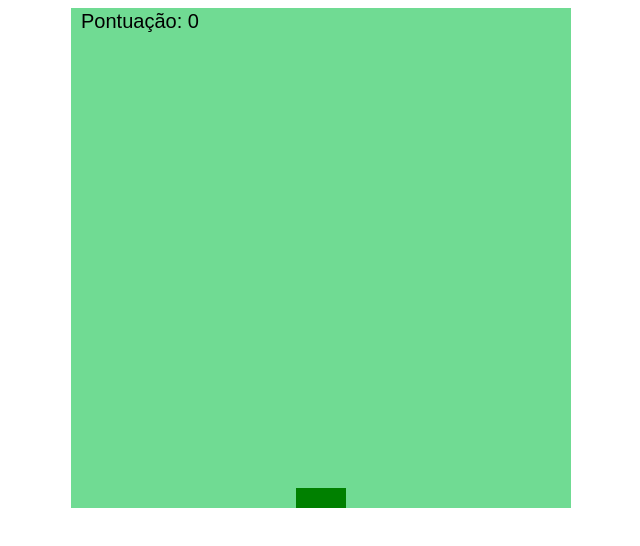
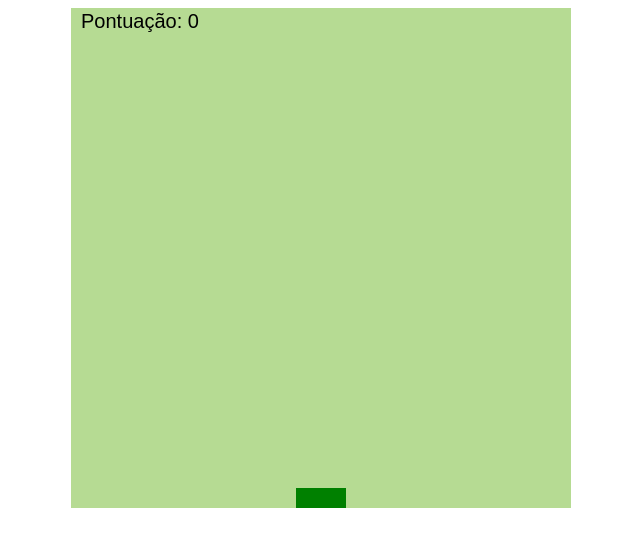
Before and after one commit to PEEDRO22/jogo, a plain HTML site: page index.html in a window 1280 px wide. Shown: the whole page, without its empty margins (319-959 px from the left). Drawn offline with Linux system fonts and the light colour scheme.

Commit message:
Update index.html

```diff
--- a/index.html
+++ b/index.html
@@ -6,7 +6,7 @@
         <title>Jogo de Capturar Objetos Caindo</title>
         <style>
             canvas {
-                background-color: rgb(112,219,147);
+                background-color: rgb(182,219,147);
                 display: block;
                 margin: 0 auto;
             }
```
